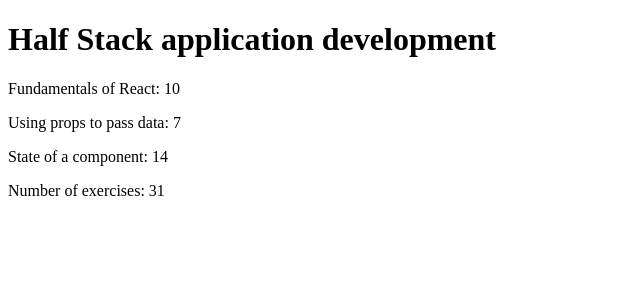
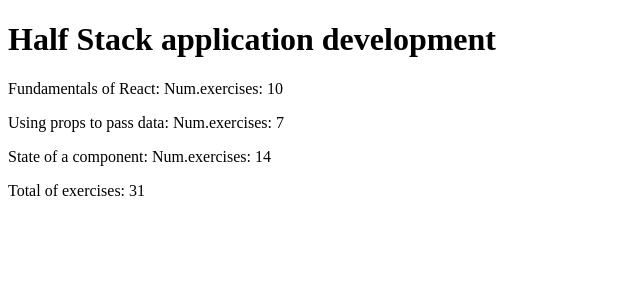
Before and after one commit to Ianbleake/FullStackOpen, a React (Vite) app in the folder part1/: page / in a window 1280 px wide. Shown: the top 300 px of the page, without its empty margins (0-640 px from the left). Built offline with nearby package versions, Linux system fonts and the light colour scheme.

Commit message:
Exercise 2

```diff
--- a/part1/src/App.jsx
+++ b/part1/src/App.jsx
@@ -1,25 +1,26 @@
 const Header = (props)=>{
   return(<h1>{props.course}</h1>)
+}
+
+
+const Part = (props) => {
+  return(
+    <p>{props.title}: Num.exercises: {props.exercises}</p>
+  )
 }
 
 const Content = (props)=>{
   return(
     <>
-    <p>
-      {props.part1}: {props.exercises1}
-    </p>
-    <p>
-      {props.part2}: {props.exercises2}
-    </p>
-    <p>
-      {props.part3}: {props.exercises3}
-    </p>
-  </>
+    <Part title={props.part1} exercises={props.exercises1} />
+    <Part title={props.part2} exercises={props.exercises2} />
+    <Part title={props.part3} exercises={props.exercises3} />
+    </>
   )
 }
 
 const Total = (props)=>{
-  return(<p>Number of exercises: {props.exercisesCount}</p>)
+  return(<p>Total of exercises: {props.exercisesCount}</p>)
 }
 
 const App = () => {
```
